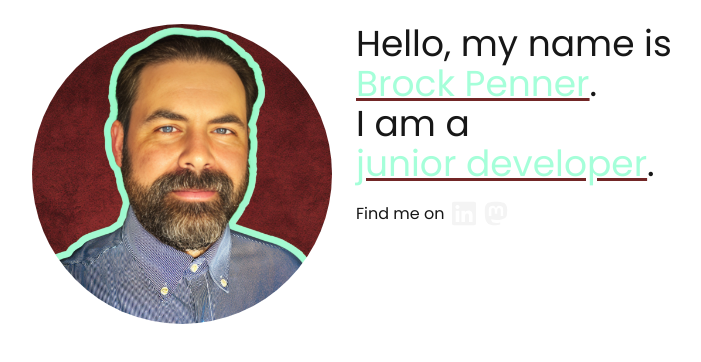
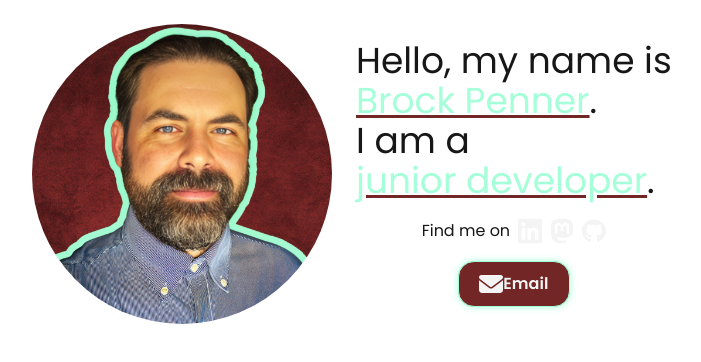
Before and after one commit to orbithammer/brocksportfolio, a Next.js app: page / in a window 1280 px wide. Shown: the top 362 px of the page, without its empty margins (136-837 px from the left). Built offline with nearby package versions, Linux system fonts and the light colour scheme.

Commit message:
added email button

```diff
--- /dev/null
+++ b/app/components/EmailLink.tsx
@@ -0,0 +1,27 @@
+"use client"
+
+import Image from "next/image"
+import Envelope from "@/public/icons/envelope-solid.svg"
+
+export default function EmailLink() {
+    const handleEmailClick = (e: React.MouseEvent) => {
+        e.preventDefault()
+        window.location.href = "mailto:brockpenner@protonmail.com"
+      }
+
+    return (
+        <a
+            href="mailto:brockpenner@protonmail.com"
+            className="flex flex-row justify-center items-center w-28 p-2.5 rounded-2xl mx-2 my-0 font-inherit font-bold text-[#f4f4f4] border border-solid border-[#a5ffd9] shadow-[0_0_7px_#a5ffd9] bg-[#722626]"
+            onClick={handleEmailClick}
+            >
+            <Image
+                src={Envelope}
+                alt="Envelope icon"
+                width={24}
+                height={24}
+            />
+            Email
+        </a>
+    )
+}
--- a/app/page.tsx
+++ b/app/page.tsx
@@ -2,6 +2,8 @@ import Image from "next/image";
 import Portrait from "@/public/images/portrait.jpg"
 import LinkedIn from "@/public/icons/linkedin.svg"
 import Mastodon from "@/public/icons/mastodon.svg"
+import Github from "@/public/icons/github.svg"
+import EmailLink from "./components/EmailLink"
 
 export default function Home() {
   return (
@@ -14,10 +16,10 @@ export default function Home() {
           height={300}
           alt="portrait of a middle aged man with a beard"
         />
-        <div className="flex flex-col justify-center">
+        <div className="flex flex-col justify-center my-auto">
           <h1 className="text-4xl">Hello, my name is <br/><span className="highlight-text">Brock Penner</span>.</h1>
           <h1 className="text-4xl">I am a <br/><span className="highlight-text">junior developer</span>.</h1>
-          <div className="flex items-center gap-2 mt-4">
+          <div className="flex items-center justify-center gap-2 mt-4">
             <p>Find me on </p>
             <a
               href="https://www.linkedin.com/in/brock-penner-97322062"
@@ -45,6 +47,22 @@ export default function Home() {
                 height={24}
               />
             </a>
+            <a
+              href="https://github.com/orbithammer"
+              target="_blank"
+              rel="noopener norefferer"
+              className="flex items-center hover:opacity-80 transition-opacity"
+            >
+              <Image
+                src={Github}
+                alt="Github icon"
+                width={24}
+                height={24}
+              />
+            </a>
+            </div>
+            <div className="flex justify-center mt-4">
+              <EmailLink />
           </div>
         </div>
       </header>
```
Also changed, not shown: public/icons/envelope-solid.svg (added), public/icons/github.svg (added).
